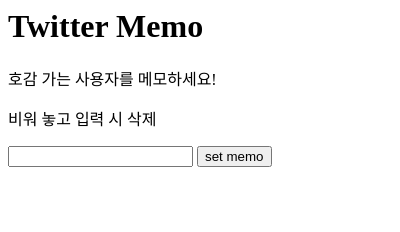
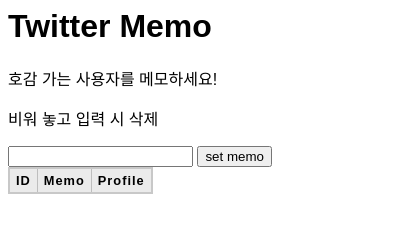
Before and after one commit to ch4n33/Twitter-memo, a browser extension: page popup.html in a window 400 px wide. Drawn offline with Linux system fonts and the light colour scheme.

Commit message:
리스트 추가 및 스타일 적용

```diff
--- a/popup.html
+++ b/popup.html
@@ -2,6 +2,7 @@
   <head>
     <meta http-equiv="Content-Security-Policy" content="script-src 'self' 'unsafe-inline'">
     <meta charset="utf-8">
+    <link rel="stylesheet" href="styles.css">
   </head>
   <body>
     <h1>Twitter Memo</h1>
@@ -10,6 +11,16 @@
 
     <input id="memoInput" type="text" placeholder="">
     <button id="memoButton">set memo</button>
+    <div id="tableContainer"> <!-- 수정된 부분: 테이블을 감싸는 div 요소 -->
+      <table id="memoTable" border="1">
+        <!-- 테이블의 헤더 행 -->
+        <tr>
+          <th class="key-cell">ID</th>
+          <th class="value-cell">Memo</th>
+          <th class="value-cell">Profile</th>
+        </tr>
+      </table>
+  </div>
 
     <script src="scripts/popup.js"></script>
   </body>
--- /dev/null
+++ b/styles.css
@@ -0,0 +1,51 @@
+/* 테이블을 감싸는 div에 스타일 적용 */
+#tableContainer {
+    max-height: 300px; /* 테이블 컨테이너의 최대 높이 지정 */
+    overflow-y: auto; /* 수직 스크롤을 활성화하여 내용이 넘치면 스크롤 가능하도록 함 */
+    overflow-x: hidden; /* 수평 스크롤을 비활성화 */
+}
+html {
+  font-family: sans-serif;
+}
+th, td {
+  border: 1px solid rgb(190,190,190);
+  padding: 4px 6px;
+  text-align: left;
+  white-space: nowrap;
+  overflow: hidden;
+  text-overflow: ellipsis; /* 글자가 너무 길면 생략 부호로 표시 */
+
+}
+.key-cell {
+  max-width: 40px; /* 키 열의 최대 너비 설정 */
+}
+/* 값 셀 스타일 */
+.value-cell {
+  max-width: 150px; /* 키 열의 최대 너비 설정 */
+}
+.profile-cell
+{
+  max-width: 50px; /* 프로필 열의 최대 너비 설정 */
+}
+
+table {
+  border-collapse: collapse;
+  border: 2px solid rgb(200,200,200);
+  letter-spacing: 1px;
+  font-size: 0.8rem;
+}
+th {
+  background-color: rgb(235,235,235);
+}
+td {
+  text-align: center;
+}
+tr:nth-child(even) td {
+  background-color: rgb(250,250,250);
+}
+tr:nth-child(odd) td {
+  background-color: rgb(245,245,245);
+}
+caption {
+  padding: 10px;
+}
```
